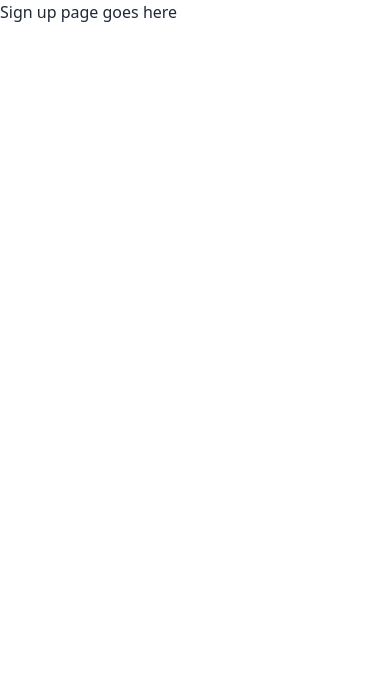
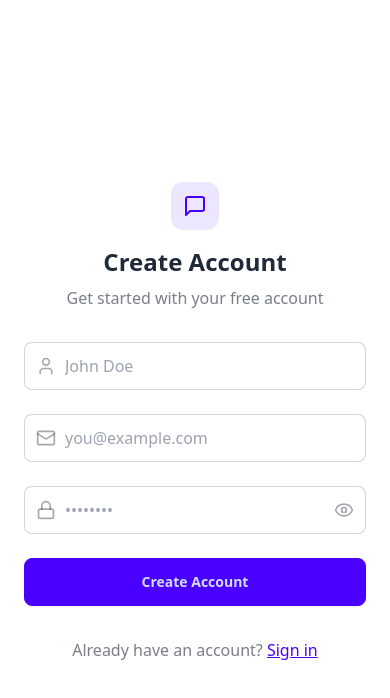
Before and after one commit to nnerb/chat-app, a React (Vite) app in the folder client/: page /signup in a window 390 px wide. Shown: the top 698 px of the page. Built offline with nearby package versions, Linux system fonts and the light colour scheme; no server answers.

Commit message:
create signup page

```diff
--- a/client/src/main.tsx
+++ b/client/src/main.tsx
@@ -3,10 +3,12 @@
 import "./index.css"
 import App from './App'
 import { BrowserRouter } from 'react-router-dom'
+import { Toaster } from 'react-hot-toast'
 
 createRoot(document.getElementById('root')!).render(
   <StrictMode>
     <BrowserRouter>
+      <Toaster />
       <App />
     </BrowserRouter>
   </StrictMode>,
--- a/client/src/pages/sign-up.tsx
+++ b/client/src/pages/sign-up.tsx
@@ -1,7 +1,144 @@
+import { FormEvent, useState } from "react";
+import { useAuthStore } from "../store/useAuthStore";
+import { Eye, EyeOff, Loader2, Lock, Mail, MessageSquare, User } from "lucide-react";
+import toast from "react-hot-toast";
+import { FormDataProps } from "../types";
+import AuthImagePattern from "../skeletons/auth-image-pattern";
+import { Link } from "react-router-dom";
+
 const SignUpPage = () => {
+
+  const [showPassword, setShowPassword] = useState(false)
+  const [formData, setFormData] = useState<FormDataProps>({
+    fullName: "",
+    email: "",
+    password: "",
+  })
+
+  const { signup, isSigningUp } = useAuthStore()
+
+  const validateForm = () => {
+    if (!formData.fullName.trim()) return toast.error("Name is required");
+    if (!formData.email.trim()) return toast.error("Email is required");
+    if (!/\S+@\S+\.\S+/.test(formData.email)) return toast.error("Invalid email format");
+    if (!formData.password) return toast.error("Password is required");
+    if (formData.password.length < 6) return toast.error("Password must be at least 6 characters");
+
+    return true;
+  };
+
+  const handleSubmit = (e: FormEvent<HTMLElement>) => {
+    e.preventDefault();
+    const success = validateForm()
+    if (success === true) signup(formData);
+  }
+
   return (
-    <section>
-      Sign up page goes here
+    <section className="min-h-screen grid lg:grid-cols-2">
+      {/* Left Side */}
+      <div className="flex flex-col justify-center items-center p-6 sm:p-12">
+        <div className="w-full max-w-md space-y-8">
+          {/* Logo */}
+          <div className="text-center mb-8">
+            <div className="flex flex-col items-center gap-2 group">
+              <div
+                className="
+                  size-12 rounded-xl bg-primary/10 flex items-center justify-center
+                  group-hover:bg-primay/20 transition-colors
+                "
+              >
+                 <MessageSquare className="size-6 text-primary"/>
+              </div>
+              <h1 className="text-2xl font-bold mt-2">
+                Create Account
+              </h1>
+              <p className="text-base-content/60">
+                Get started with your free account
+              </p>
+            </div>
+          </div>
+          <form onSubmit={handleSubmit} className="space-y-6">
+            <div className="form-control">
+              <div className="relative">
+                <div className="absolute inset-y-0 left-0 pl-3 flex items-center pointer-events-none">
+                  <User className="size-5 text-base-content/40" />
+                </div>
+                <input
+                  type="text"
+                  className={`input input-bordered w-full pl-10`}
+                  placeholder="John Doe"
+                  value={formData.fullName}
+                  onChange={(e) => setFormData({ ...formData, fullName: e.target.value })}
+                />
+              </div>
+            </div>
+            <div className="form-control">
+              <div className="relative">
+                <div className="absolute inset-y-0 left-0 pl-3 flex items-center pointer-events-none">
+                  <Mail className="size-5 text-base-content/40" />
+                </div>
+                <input
+                  type="email"
+                  className={`input input-bordered w-full pl-10`}
+                  placeholder="you@example.com"
+                  value={formData.email}
+                  onChange={(e) => setFormData({ ...formData, email: e.target.value })}
+                />
+              </div>
+            </div>
+
+            <div className="form-control">
+              <div className="relative">
+                <div className="absolute inset-y-0 left-0 pl-3 flex items-center pointer-events-none">
+                  <Lock className="size-5 text-base-content/40" />
+                </div>
+                <input
+                  type={showPassword ? "text" : "password"}
+                  className={`input input-bordered w-full pl-10`}
+                  placeholder="••••••••"
+                  value={formData.password}
+                  onChange={(e) => setFormData({ ...formData, password: e.target.value })}
+                />
+                <button
+                  type="button"
+                  className="absolute inset-y-0 right-0 pr-3 flex items-center"
+                  onClick={() => setShowPassword(!showPassword)}
+                >
+                  {showPassword ? (
+                    <EyeOff className="size-5 text-base-content/40" />
+                  ) : (
+                    <Eye className="size-5 text-base-content/40" />
+                  )}
+                </button>
+              </div>
+            </div>
+
+            <button type="submit" className="btn btn-primary w-full" disabled={isSigningUp}>
+              {isSigningUp ? (
+                <>
+                  <Loader2 className="size-5 animate-spin" />
+                  Loading...
+                </>
+              ) : (
+                "Create Account"
+              )}
+            </button>
+          </form>
+          <div className="text-center">
+            <p className="text-base-content/60">
+              Already have an account?{" "}
+              <Link to="/login" className="link link-primary">
+                Sign in
+              </Link>
+            </p>
+          </div>
+        </div>
+      </div>
+      {/* Right side */}
+      <AuthImagePattern
+        title="Join our community"
+        subtitle="Connect with friends, share moments, and stay in touch with your loved ones."
+      />
     </section>
    );
 }
--- /dev/null
+++ b/client/src/skeletons/auth-image-pattern.tsx
@@ -0,0 +1,31 @@
+interface AuthImagePatternProps {
+  title: string;
+  subtitle: string;
+}
+
+const AuthImagePattern: React.FC<AuthImagePatternProps> = ({ title, subtitle }) => {
+  return (
+    <div className="hidden lg:flex items-center justify-center bg-base-200 p-12">
+      <div className="max-w-xs text-center">
+        {/* Enhanced grid pattern */}
+        <div className="grid grid-cols-3 gap-3 mb-8">
+          {[...Array(9)].map((_, i) => (
+            <div
+              key={i}
+              className={`aspect-square rounded-2xl bg-primary/10 transition-transform duration-500 ease-in-out ${
+                i % 2 === 0
+                  ? "animate-pulse scale-95"
+                  : "hover:scale-110 hover:rotate-6"
+              }`}
+            />
+          ))}
+        </div>
+        {/* Title and Subtitle */}
+        <h2 className="text-2xl font-bold mb-4">{title}</h2>
+        <p className="text-base-content/60">{subtitle}</p>
+      </div>
+    </div>
+  );
+};
+
+export default AuthImagePattern;
--- a/client/src/store/useAuthStore.ts
+++ b/client/src/store/useAuthStore.ts
@@ -1,5 +1,8 @@
 import { create } from "zustand";
 import { axiosInstance } from "../lib/axios";
+import { FormDataProps } from "../types";
+import toast from "react-hot-toast";
+import axios from "axios";
 
 interface AuthUser {
   _id: string;
@@ -17,6 +20,8 @@
   isUpdatingProfile: boolean;
   isCheckingAuth: boolean;
   checkAuth: () => Promise<void>;
+  signup: (data: FormDataProps) => Promise<void>;
+  logout: () => Promise<void>
 }
 
 
@@ -37,5 +42,39 @@
     } finally {
       set({ isCheckingAuth: false })
     }
+  },
+  signup: async (data) => {
+    set({ isSigningUp: true });
+    try {
+      const res = await axiosInstance.post("/auth/signup", data);
+      set({ authUser: res.data });
+      toast.success("Account created successfully");
+    } catch (error) {
+      if (axios.isAxiosError(error)) {
+        // Narrowing the type of error to AxiosError
+        const errorMessage = error.response?.data?.message || 'An error occurred during signup';
+        toast.error(errorMessage);
+      } else {
+        // Handle non-Axios errors
+        toast.error('An unexpected error occurred');
+      }
+    } finally {
+      set({ isSigningUp: false });
+    }
+  },
+  logout: async () => {
+    try {
+      await axiosInstance.post("/auth/logout")
+      set({ authUser: null })
+    } catch (error) {
+      if (axios.isAxiosError(error)) {
+        // Narrowing the type of error to AxiosError
+        const errorMessage = error.response?.data?.message || 'An error occurred during signup';
+        toast.error(errorMessage);
+      } else {
+        // Handle non-Axios errors
+        toast.error('An unexpected error occurred');
+      }
+    }
   }
 }))
--- /dev/null
+++ b/client/src/types/index.ts
@@ -0,0 +1,5 @@
+export interface FormDataProps {
+  fullName: string;
+  email: string;
+  password: string;
+}
```
